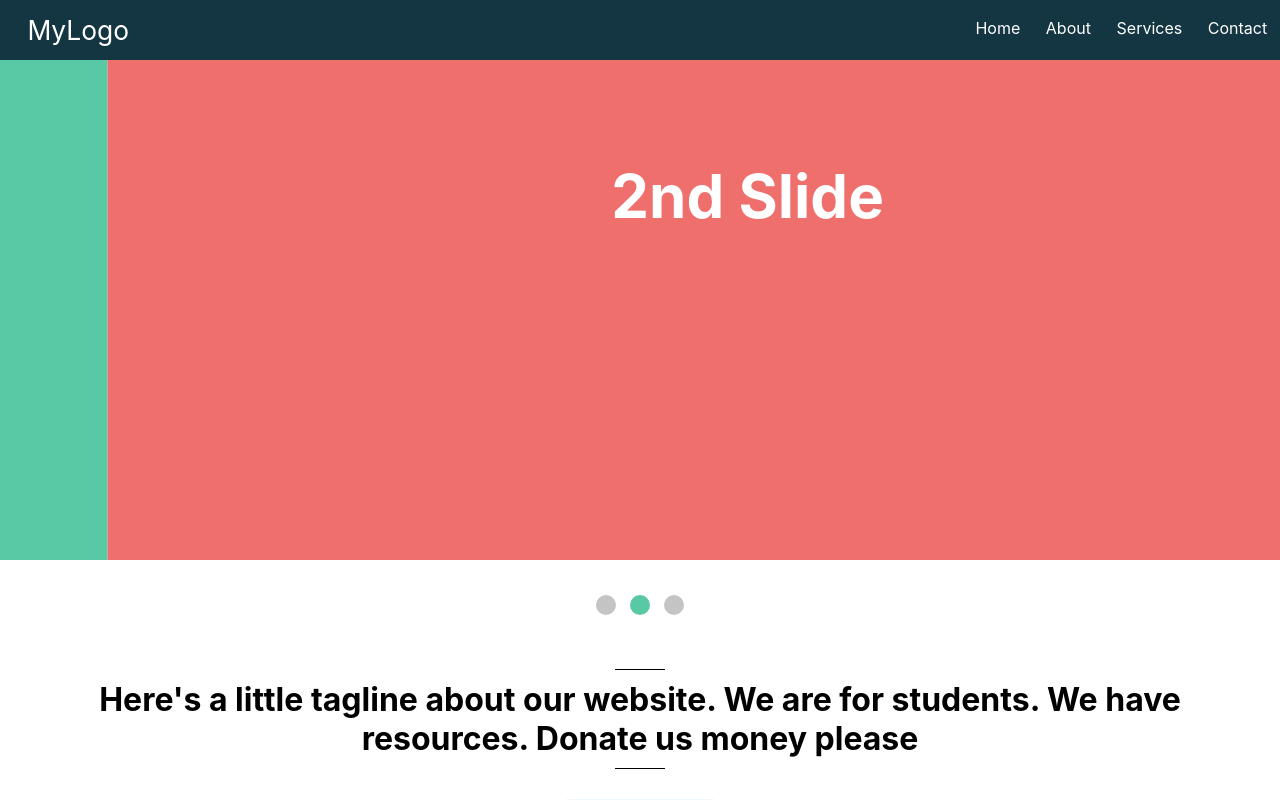
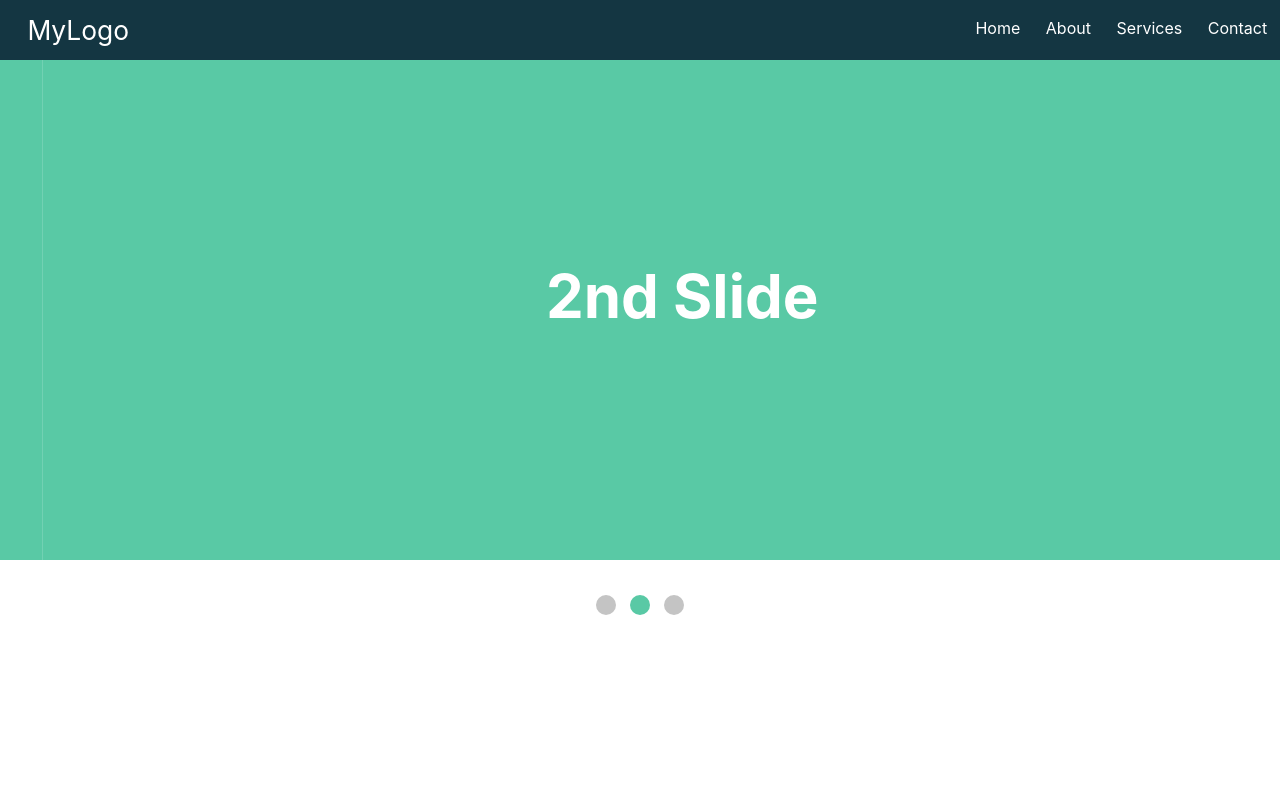
Before and after one commit to anyi-sunny/FinanceProject, a React (Create React App) app in the folder finance-project/: page / in a window 1280 px wide. Shown: the top 800 px of the page. Built offline with nearby package versions, Linux system fonts and the light colour scheme.

Commit message:
more spacing adjustments and making the slideshow all one color

```diff
--- a/finance-project/src/App.css
+++ b/finance-project/src/App.css
@@ -12,7 +12,7 @@
 }
 
 .description {
-  padding: 50px;
+  padding: 200px;
   text-align: center;
 }
 
--- a/finance-project/src/Components/Carousel.js
+++ b/finance-project/src/Components/Carousel.js
@@ -4,7 +4,8 @@ import '../Style/Carousel.css'
 //next thing to do - add description or just an overall sort of welcome
 //instead of dots, change the logic so that we have two buttons on the side that overlap the slides
 
-const colors = ["#59C9A5", "#EF6F6C", "#FFEE93"]
+// const colors = ["#59C9A5", "#EF6F6C", "#FFEE93"]
+const colors = ["#59C9A5", "#59C9A5", "#59C9A5"]
 const text = ["Welcome", "2nd Slide", "3rd Slide"]
 const delay = 5000;
 
--- a/finance-project/src/Style/Carousel.css
+++ b/finance-project/src/Style/Carousel.css
@@ -37,6 +37,6 @@
 }
 
 .headers{
-    padding: 100px;
+    padding: 200px;
     font-size: 60px;
 }
```
